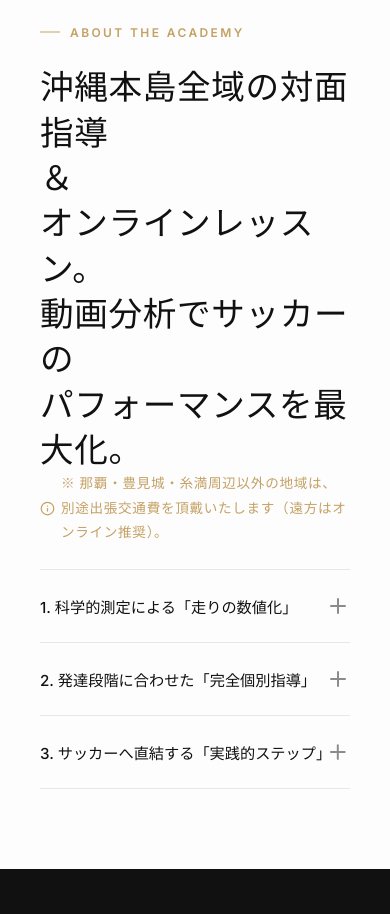
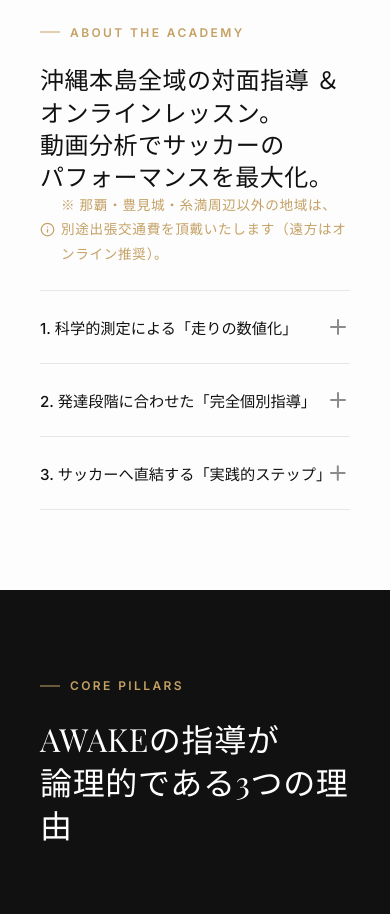
Before and after one commit to SprintAcademyAWAKE/awake-okinawa-hp, a website: page index.html in a window 390 px wide. Shown: the part 1655-2569 px from the top of the page. Drawn offline with nearby package versions, Linux system fonts and the light colour scheme; a web font is replaced by a local one.

Commit message:
Optimize heading responsive font sizes on mobile and prevent inline-block spans from breaking awkwardly

```diff
--- a/project-style.css
+++ b/project-style.css
@@ -1522,6 +1522,10 @@
         padding: 80px 0;
     }
 
+    .section-title {
+        font-size: 2rem;
+    }
+
     .grid-2 {
         grid-template-columns: 1fr;
         gap: 48px;
--- a/style.css
+++ b/style.css
@@ -123,7 +123,10 @@
 .items-center { align-items: center; }
 .text-center { text-align: center; }
 .text-white { color: var(--white) !important; }
-.inline-block { display: inline-block; }
+.inline-block {
+  display: inline-block;
+  white-space: nowrap;
+}
 
 /* --- Typography --- */
 h1, h2, h3, h4, h5, h6 {
@@ -1172,6 +1175,14 @@
 
   .about-text {
     padding-right: 0;
+  }
+
+  .section-title {
+    font-size: 2rem;
+  }
+
+  .about .section-title {
+    font-size: 1.5rem;
   }
 
   .hero {
```
Also changed, not shown: analyzer.html (+1 -1 lines), project.html (+1 -1 lines).
